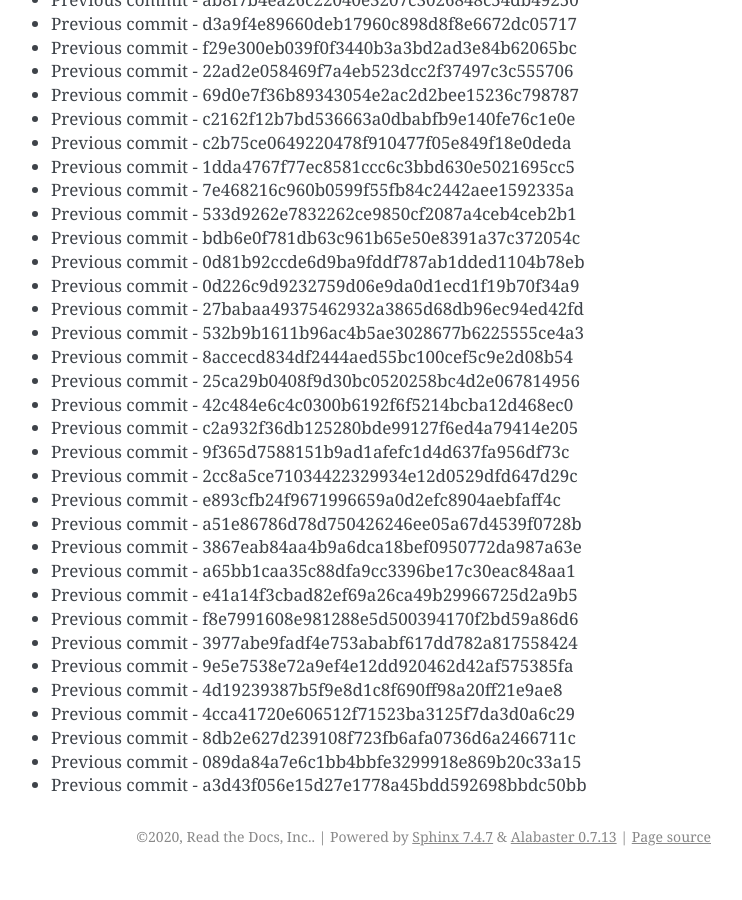
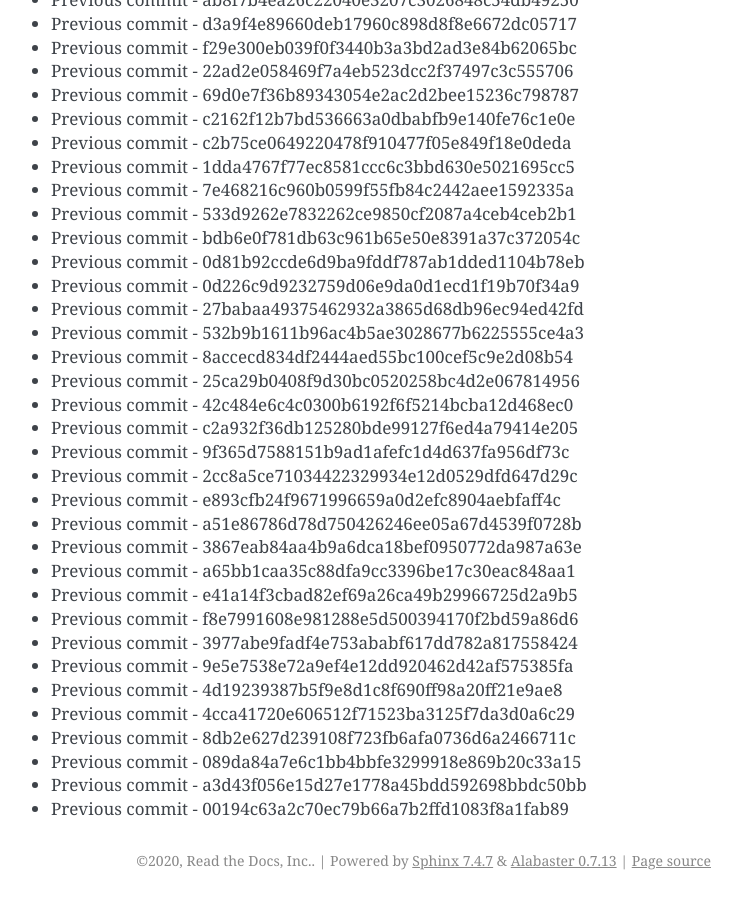
Before and after one commit to readthedocs/rtd-git-stresstest, a Sphinx documentation site: the page built from docs/updates.rst, in a window 1280 px wide and 900 px high, scrolled down 56483 px. Shown: the whole window, without its empty margins (399-1141 px from the left). Built offline with Sphinx 7.4.7, drawn with Linux system fonts in a browser that asks for light colours; before the commit the page ends 57359 px from its top, so only the background shows below that.

Commit message:
Generating commit from previous: 00194c63a2c70ec79b66a7b2ffd1083f8a1fab89

```diff
--- a/docs/updates.rst
+++ b/docs/updates.rst
@@ -2405,3 +2405,4 @@ It can be tested for any performance characteristics.
 * Previous commit - 8db2e627d239108f723fb6afa0736d6a2466711c
 * Previous commit - 089da84a7e6c1bb4bbfe3299918e869b20c33a15
 * Previous commit - a3d43f056e15d27e1778a45bdd592698bbdc50bb
+* Previous commit - 00194c63a2c70ec79b66a7b2ffd1083f8a1fab89
```
